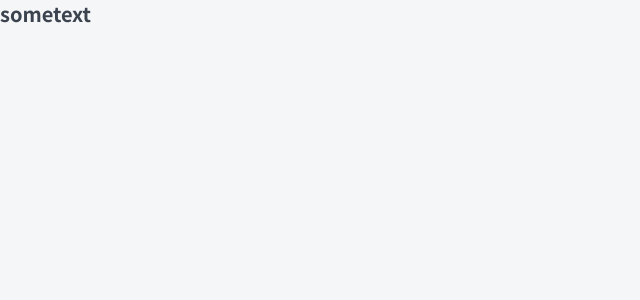
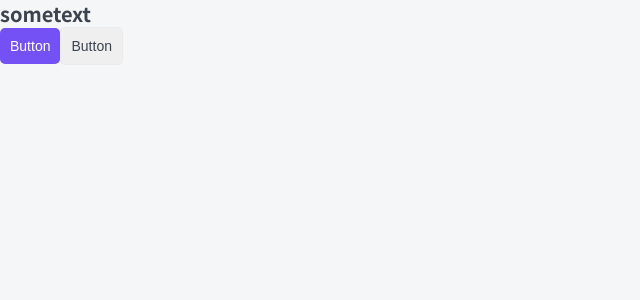
Before and after one commit to HorbynkoIvan/top-app, a Next.js app: page / in a window 1280 px wide. Shown: the top 300 px of the page, without its empty margins (0-640 px from the left). Built offline with nearby package versions, Linux system fonts and the light colour scheme.

Commit message:
added Button component

```diff
--- /dev/null
+++ b/components/Button/Button.module.css
@@ -0,0 +1,35 @@
+.button {
+	display: inline-block;
+
+	box-sizing: border-box;
+	padding: 10px;
+
+	cursor: pointer;
+	transition: all 0.3s;
+	text-align: center;
+
+	border: none;
+	border-radius: 5px;
+
+	font-size: 14px;
+}
+
+.primary {
+	color: var(--white);
+	background-color: var(--primary);
+}
+
+.primary:hover {
+	background-color: var(--primary-hover);
+}
+
+.ghost {
+	color: var(--black);
+	border: 1px solid var(--gray-light);
+	background-color: none;
+}
+
+.ghost:hover {
+	color: var(--white);
+	background-color: var(--primary);
+}
--- /dev/null
+++ b/components/Button/Button.props.ts
@@ -0,0 +1,6 @@
+import {ReactNode} from 'react';
+
+export interface ButtonProps{
+	appearance: 'primary' | 'ghost',
+	children: ReactNode
+}
--- /dev/null
+++ b/components/Button/Button.tsx
@@ -0,0 +1,16 @@
+import { ButtonProps } from "./Button.props";
+import styles from "./Button.module.css";
+import cn from "classnames";
+
+export const Button = ({ appearance, children }: ButtonProps): JSX.Element => {
+  return (
+    <button
+      className={cn(styles.button, {
+        [styles.primary]: appearance == "primary",
+        [styles.ghost]: appearance == "ghost",
+      })}
+    >
+      {children}
+    </button>
+  );
+};
--- a/components/Htag/Htag.module.css
+++ b/components/Htag/Htag.module.css
@@ -1,18 +1,23 @@
 .h1 {
-  font-weight: 500;
-  font-size: 26px;
-  line-height: 35px;
-  margin: 0;
+	margin: 0;
+
+	font-size: 26px;
+	font-weight: 500;
+	line-height: 35px;
 }
+
 .h2 {
-  font-weight: 500;
-  font-size: 22px;
-  line-height: 30px;
-  margin: 0;
+	margin: 0;
+
+	font-size: 22px;
+	font-weight: 500;
+	line-height: 30px;
 }
+
 .h3 {
-  font-weight: 600;
-  font-size: 20px;
-  line-height: 27px;
-  margin: 0;
+	margin: 0;
+
+	font-size: 20px;
+	font-weight: 600;
+	line-height: 27px;
 }
--- a/components/index.tsx
+++ b/components/index.tsx
@@ -1 +1,2 @@
 export * from "./Htag/Htag";
+export * from "./Button/Button";
--- a/package.json
+++ b/package.json
@@ -4,7 +4,7 @@
   "private": true,
   "scripts": {
     "dev": "next dev",
-	"debug": "NODE_OPTIONS='--inspect' next dev",
+    "debug": "NODE_OPTIONS='--inspect' next dev",
     "build": "next build",
     "start": "next start",
     "lint": "next lint",
@@ -17,6 +17,7 @@
   },
   "devDependencies": {
     "@babel/core": "^7.15.0",
+    "@types/classnames": "^2.3.1",
     "@types/node": "^16.6.2",
     "@types/react": "^17.0.19",
     "@typescript-eslint/eslint-plugin": "^5.1.0",
--- a/pages/index.tsx
+++ b/pages/index.tsx
@@ -1,10 +1,12 @@
 import React from "react";
-import { Htag } from "../components";
+import { Button, Htag } from "../components";
 
 export default function Home(): JSX.Element {
   return (
     <div>
       <Htag tag="h3">sometext</Htag>
+      <Button appearance="primary">Button</Button>
+      <Button appearance="ghost">Button</Button>
     </div>
   );
 }
--- a/styles/globals.css
+++ b/styles/globals.css
@@ -2,8 +2,10 @@
 body {
 	margin: 0;
 	padding: 0;
+
 	color: var(--black);
-  background: #f5f6f8;
+	background: #F5F6F8;
+
 	font-family: var(--font-family);
 }
 
@@ -18,16 +20,16 @@
 }
 
 :root {
-  --black: #3b434e;
-  --gray-light: #ebebeb;
-  --gray: #a4a4a4;
-  --gray-dark: #6c7077;
+	--black: #3B434E;
+	--gray-light: #EBEBEB;
+	--gray: #A4A4A4;
+	--gray-dark: #6C7077;
 	--white: white;
-  --primary: #7351f5;
-  --primary-hover: #6344df;
-  --red-light: #fea291;
-  --red: #fc836d;
-  --green: #007b48;
-  --green-light: #c8f8e4;
+	--primary: #7351F5;
+	--primary-hover: #6344DF;
+	--red-light: #FEA291;
+	--red: #FC836D;
+	--green: #007B48;
+	--green-light: #C8F8E4;
 	--font-family: "Noto Sans KR", sans-serif;
 }
```
Also changed, not shown: 1 other file (tests, documents, lock files or other folders). Lines whose indentation alone changed are shown as unchanged.
